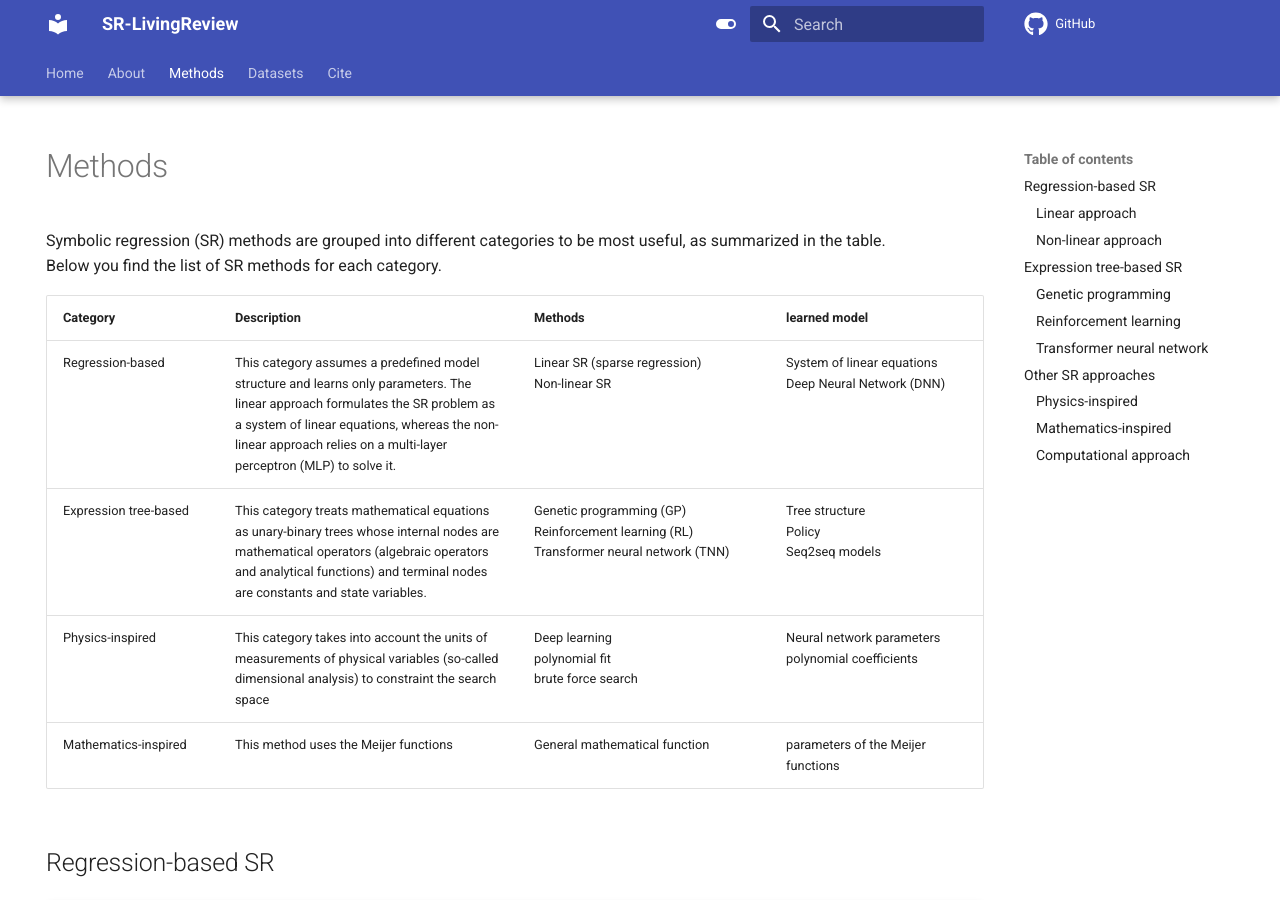
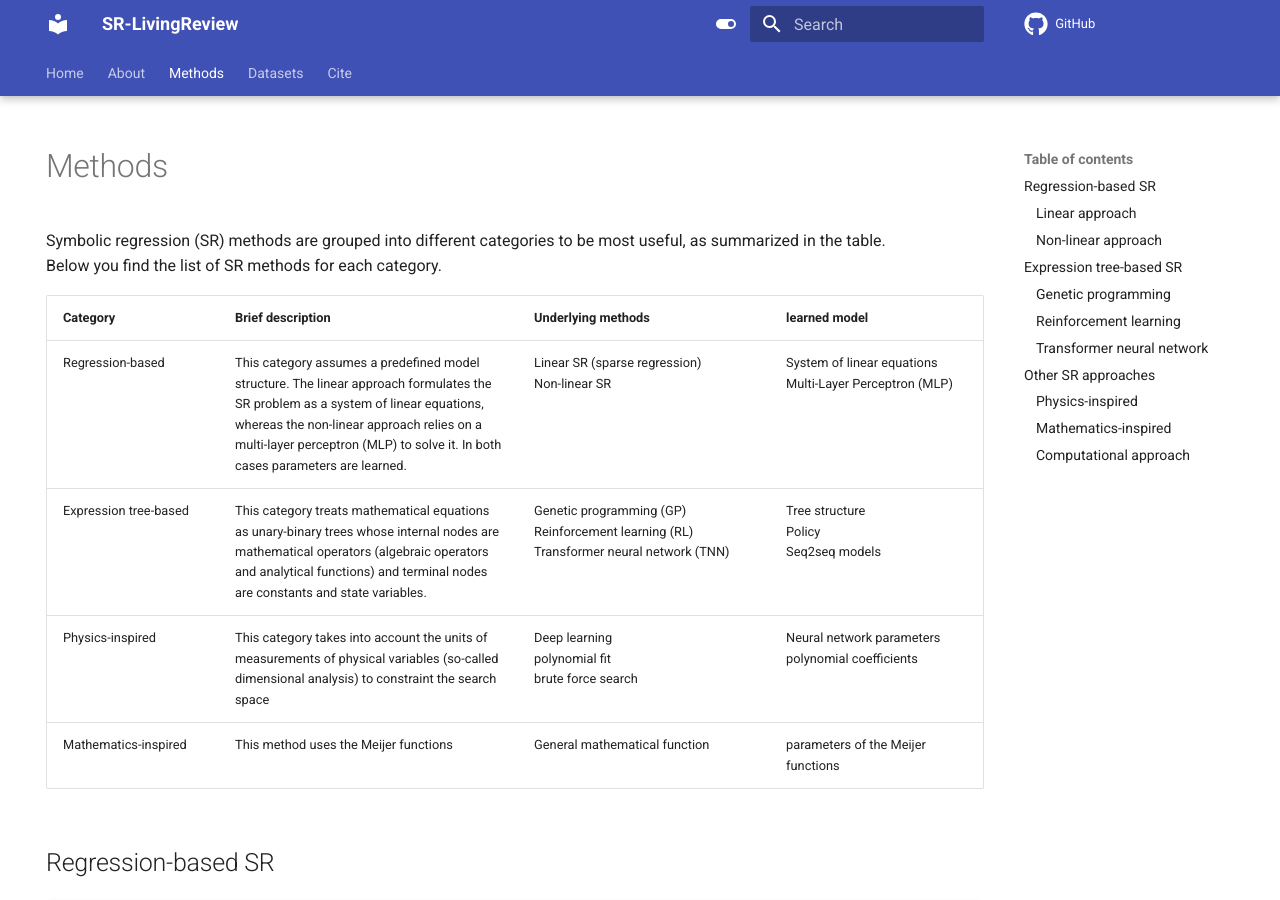
Before and after one commit to nmakke/SR-LivingReview, an MkDocs documentation site: the page built from docs/methods.md, in a window 1280 px wide and 900 px high. Built offline with MkDocs 1.6.1 and Material for MkDocs 9.7.7, drawn with Linux system fonts in a browser that asks for light colours; formulas are drawn with MathJax 3; comment, search, counter and statistics services are not loaded.

Commit message:
Update methods.md

```diff
--- a/docs/methods.md
+++ b/docs/methods.md
@@ -10,9 +10,9 @@ Below you find the list of SR methods for each category.
 <!--  **Other SR approaches** category includes methods inspired by other disciplines, such as physics and mathematics, to solve the SR problem.-->
 
 <!-- | Category | Description | Methods | learned model |-->
-| <div style="width:140px">Category</div> | <div style="width:200px">Description</div> | <div style="width:220px">Methods</div> | <div style="width:180px">learned model</div> |
+| <div style="width:140px">Category</div> | <div style="width:200px">Brief description</div> | <div style="width:220px">Underlying methods</div> | <div style="width:180px">learned model</div> |
 | ---- | ------- | --- | --- |
-| Regression-based | This category assumes a predefined model structure and learns only parameters. The linear approach formulates the SR problem as a system of linear equations, whereas the non-linear approach relies on a multi-layer perceptron (MLP) to solve it. | Linear SR (sparse regression) <br> Non-linear SR | System of linear equations <br> Deep Neural Network (DNN) |
+| Regression-based | This category assumes a predefined model structure. The linear approach formulates the SR problem as a system of linear equations, whereas the non-linear approach relies on a multi-layer perceptron (MLP) to solve it. In both cases parameters are learned. | Linear SR (sparse regression) <br> Non-linear SR | System of linear equations <br> Multi-Layer Perceptron (MLP) |
 | Expression tree-based | This category treats mathematical equations as unary-binary trees whose internal nodes are mathematical operators (algebraic operators and  analytical functions) and terminal nodes are constants and state variables. | Genetic programming (GP) <br> Reinforcement learning (RL) <br> Transformer neural network (TNN) | Tree structure <br> Policy <br> Seq2seq models |
 | Physics-inspired | This category takes into account the units of measurements of physical variables (so-called dimensional analysis) to constraint the search space | Deep learning <br> polynomial fit <br> brute force search | Neural network parameters <br> polynomial coefficients |
 | Mathematics-inspired| This method uses the Meijer functions | General mathematical function | parameters of the Meijer functions |
```
